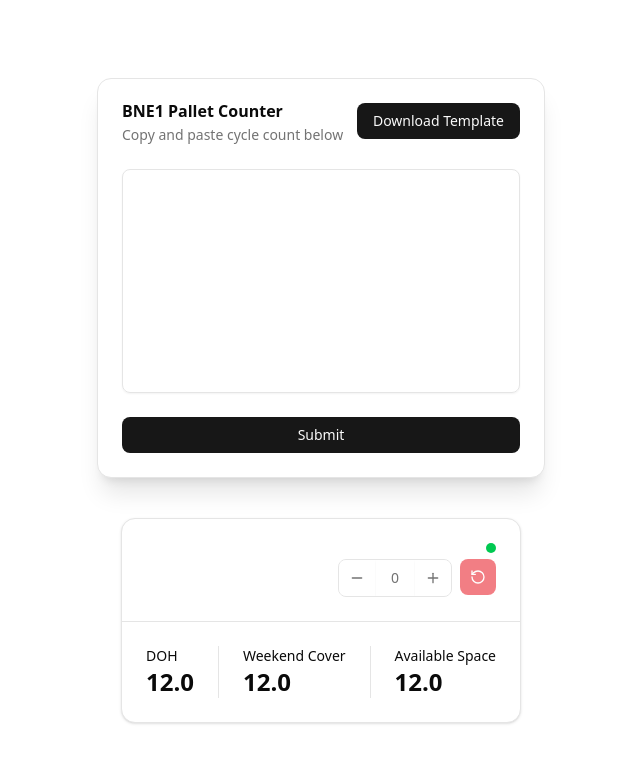
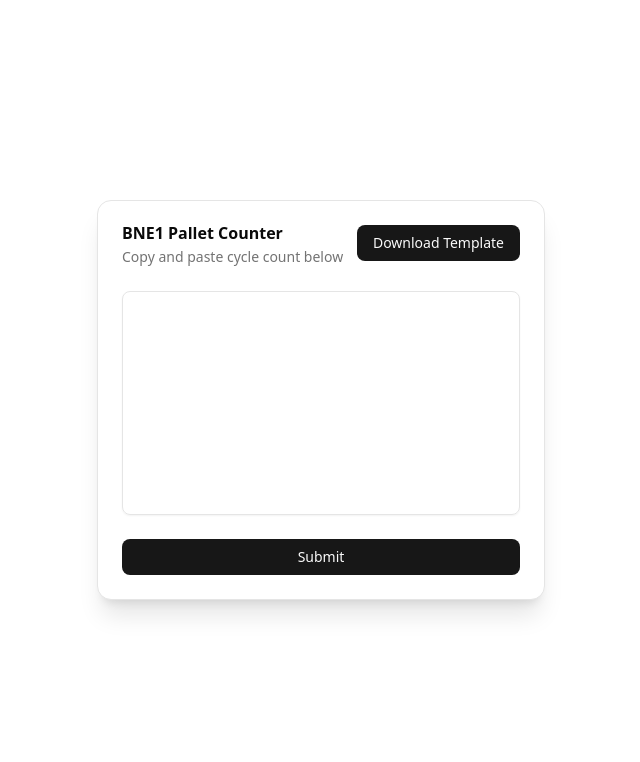
Before and after one commit to reajno/amz-stock-dashboard, a React (Vite) app in the folder client/: page / in a window 1280 px wide. Shown: the top 762 px of the page, without its empty margins (319-959 px from the left). Built offline with nearby package versions, Linux system fonts and the light colour scheme.

Commit message:
chore: remove unused components

```diff
--- a/client/src/pages/Home.tsx
+++ b/client/src/pages/Home.tsx
@@ -1,11 +1,9 @@
 import InputCard from "@/components/InputCard";
-import ItemCard from "@/components/ItemCard";
 
 function Home() {
   return (
     <div className="h-screen flex flex-col items-center justify-center gap-10">
       <InputCard />
-      <ItemCard />
     </div>
   );
 }
```
